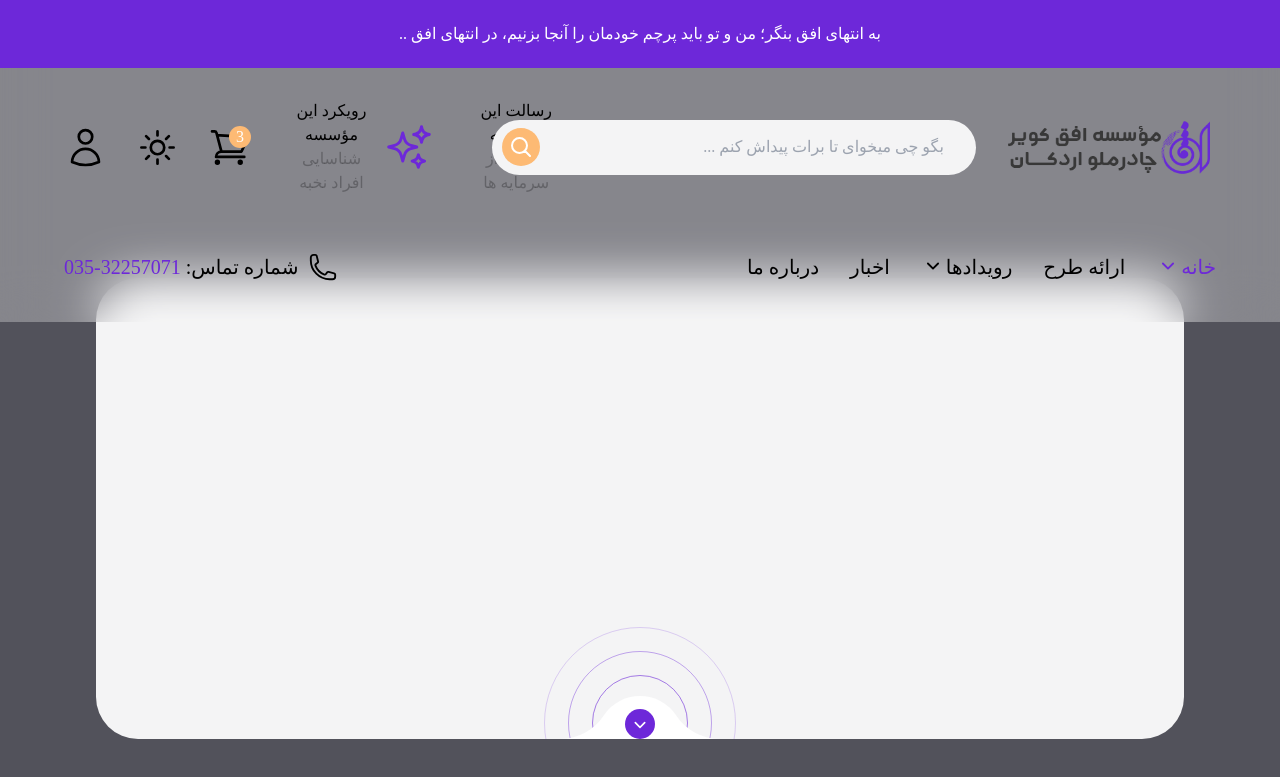
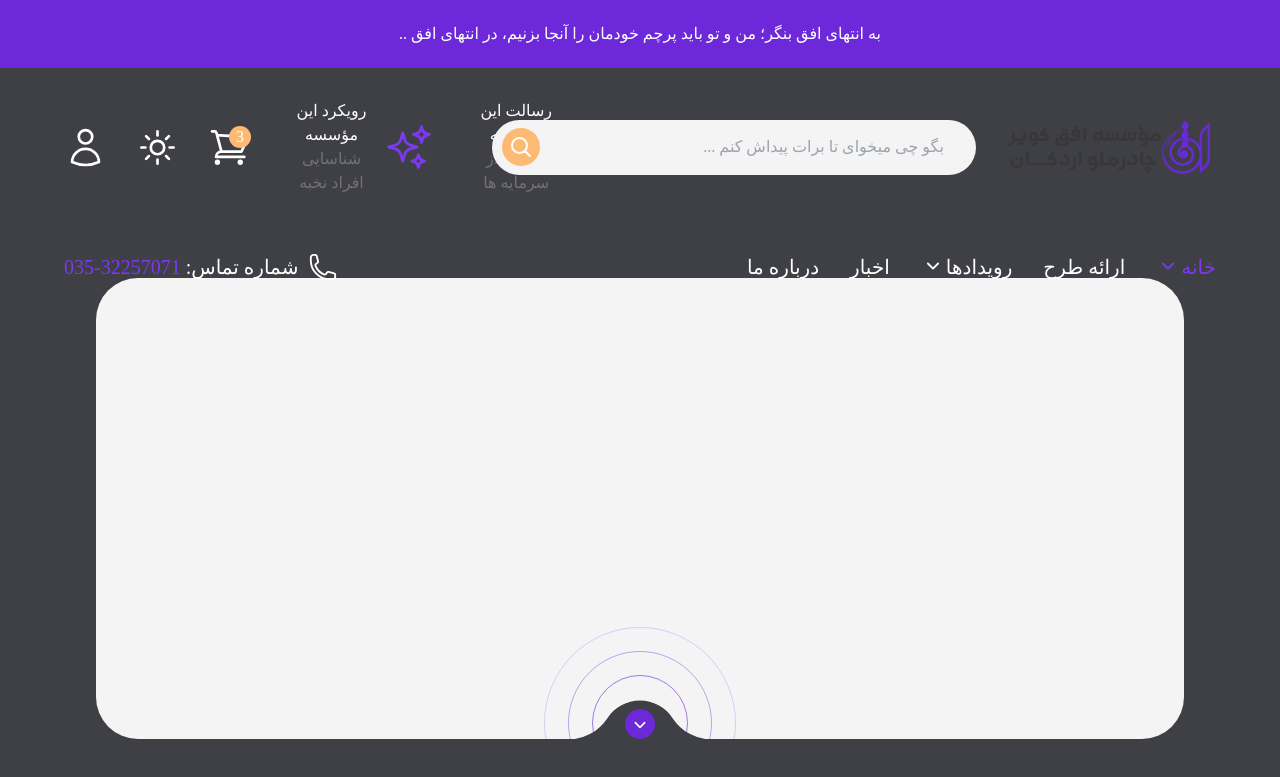
Before and after one commit to Erfanmah7/ofoghkca, a React (Vite) app: page / in a window 1280 px wide. Shown: the top 777 px of the page. Built offline with nearby package versions, Linux system fonts and the light colour scheme; a web font is replaced by a local one.

Commit message:
dark mode

```diff
--- a/index.html
+++ b/index.html
@@ -8,8 +8,56 @@
     <link rel="stylesheet" href="./*" />
   </head>
   <!-- bg-gray-100 -->
-  <body class="font-Dana bg-white dark:bg-zinc-600">
+  <body class="font-Dana bg-white dark:bg-zinc-700">
     <svg style="display: none">
+
+      <symbol
+      id="coin-icon"
+      xmlns="http://www.w3.org/2000/svg"
+      fill="none"
+      viewBox="0 0 24 24"
+      stroke="currentColor"
+    >
+      <path d="M20.25 6.375c0 2.278-3.694 4.125-8.25 4.125S3.75 8.653 3.75 6.375m16.5 0c0-2.278-3.694-4.125-8.25-4.125S3.75 4.097 3.75 6.375m16.5 0v11.25c0 2.278-3.694 4.125-8.25 4.125s-8.25-1.847-8.25-4.125V6.375m16.5 0v3.75m-16.5-3.75v3.75m16.5 0v3.75C20.25 16.153 16.556 18 12 18s-8.25-1.847-8.25-4.125v-3.75m16.5 0c0 2.278-3.694 4.125-8.25 4.125s-8.25-1.847-8.25-4.125" />
+    </symbol>
+
+    <symbol
+      id="like"
+      xmlns="http://www.w3.org/2000/svg"
+      fill="none"
+      viewBox="0 0 24 24"
+      stroke="currentColor"
+    >
+      <path d="M6.633 10.25c.806 0 1.533-.446 2.031-1.08a9.041 9.041 0 0 1 2.861-2.4c.723-.384 1.35-.956 1.653-1.715a4.498 4.498 0 0 0 .322-1.672V2.75a.75.75 0 0 1 .75-.75 2.25 2.25 0 0 1 2.25 2.25c0 1.152-.26 2.243-.723 3.218-.266.558.107 1.282.725 1.282m0 0h3.126c1.026 0 1.945.694 2.054 1.715.045.422.068.85.068 1.285a11.95 11.95 0 0 1-2.649 7.521c-.388.482-.987.729-1.605.729H13.48c-.483 0-.964-.078-1.423-.23l-3.114-1.04a4.501 4.501 0 0 0-1.423-.23H5.904m10.598-9.75H14.25M5.904 18.5c.083.205.173.405.27.602.197.4-.078.898-.523.898h-.908c-.889 0-1.713-.518-1.972-1.368a12 12 0 0 1-.521-3.507c0-1.553.295-3.036.831-4.398C3.387 9.953 4.167 9.5 5 9.5h1.053c.472 0 .745.556.5.96a8.958 8.958 0 0 0-1.302 4.665c0 1.194.232 2.333.654 3.375Z" />
+    </symbol>
+
+    <symbol
+      id="not-paid"
+      xmlns="http://www.w3.org/2000/svg"
+      fill="none"
+      viewBox="0 0 24 24"
+      stroke="currentColor"
+    >
+      <path d="M12 9v3.75m-9.303 3.376c-.866 1.5.217 3.374 1.948 3.374h14.71c1.73 0 2.813-1.874 1.948-3.374L13.949 3.378c-.866-1.5-3.032-1.5-3.898 0L2.697 16.126ZM12 15.75h.007v.008H12v-.008Z" />
+    </symbol>
+
+      <symbol
+        id="curev"
+        xmlns="http://www.w3.org/2000/svg"
+        fill="currentColor"
+        viewBox="0 0 213.72 57.85"
+      >
+        <defs><style></style></defs>
+        <g id="Layer_2" data-name="Layer 2">
+          <g id="Layer_1-2" data-name="Layer 1">
+            <path
+              class="cls-1"
+              d="M213.72,57.85H0A69.89,69.89,0,0,0,58.43,26.19a57.88,57.88,0,0,1,96.86,0A69.89,69.89,0,0,0,213.72,57.85Z"
+            />
+          </g>
+        </g>
+      </symbol>
+
       <symbol
         id="star"
         xmlns="http://www.w3.org/2000/svg"
--- a/src/layout/Header.jsx
+++ b/src/layout/Header.jsx
@@ -18,7 +18,8 @@ function Header() {
 
   return (
     <div>
-      <header className="z-50 backdrop-blur-xl bg-white/30  fixed justify-center flex flex-col top-0 left-0 right-0 pb-[40px]">
+      {/* backdrop-blur-xl bg-white/30 */}
+      <header className="z-50 fixed justify-center flex flex-col top-0 left-0 right-0 pb-[40px]">
         {/* header top */}
         <a
           href="#"
@@ -63,29 +64,33 @@ function Header() {
           <div className="flex justify-center items-center gap-10">
             <div className="flex items-center gap-x-3">
               <div>
-                <span className="flex items-center justify-center w-[43px] h-[43px] border-[3.5px] border-violet-700 rounded-xl p-1">
-                  <svg className="text-violet-700 h-6 w-6">
+                <span className="flex items-center justify-center w-[43px] h-[43px] border-[3.5px] dark:border-violet-600 border-violet-700 rounded-xl p-1">
+                  <svg className="text-violet-700 dark:text-violet-600 h-6 w-6">
                     <use href="#check"></use>
                   </svg>
                 </span>
               </div>
-              <div className="flex flex-col items-start">
+              <div className="flex flex-col items-start dark:text-white text-black">
                 <h3 className="font-DanaDemiBold">رسالت این مؤسسه</h3>
-                <span className="text-black/[26%]">حمایت از سرمایه ها</span>
+                <span className="text-black/[26%] dark:text-white/[26%]">
+                  حمایت از سرمایه ها
+                </span>
               </div>
             </div>
 
             <div className="flex items-center gap-x-3">
               <div>
                 <span className="flex items-center justify-center">
-                  <svg className="text-violet-700 w-[50px] h-[50px] ">
+                  <svg className="text-violet-700  dark:text-violet-600 w-[50px] h-[50px] ">
                     <use href="#star"></use>
                   </svg>
                 </span>
               </div>
-              <div className="flex flex-col items-start">
+              <div className="flex flex-col items-start  dark:text-white text-black">
                 <h3 className="font-DanaDemiBold">رویکرد این مؤسسه</h3>
-                <span className="text-black/[26%]">شناسایی افراد نخبه</span>
+                <span className="text-black/[26%]  dark:text-white/[26%]">
+                  شناسایی افراد نخبه
+                </span>
               </div>
             </div>
           </div>
@@ -94,7 +99,7 @@ function Header() {
           <div className="flex gap-x-[29px] items-center justify-center">
             <a href="#">
               <div className="relative">
-                <svg className="h-[43px] w-[43px]">
+                <svg className="h-[43px] w-[43px] dark:text-white text-black ">
                   <use href="#shop"></use>
                 </svg>
                 <span className="absolute right-0 top-0 flex items-center justify-center left-2.5 bg-orange-300 text-white p-px  rounded-full w-[22px] h-[22px]">
@@ -105,18 +110,18 @@ function Header() {
 
             {/* dark mode */}
             <div class="cursor-pointer" onClick={() => setMod(!mod)}>
-              <svg class="h-[43px] w-[43px] inline-block dark:hidden">
+              <svg class="h-[43px] w-[43px]  dark:text-white text-black inline-block dark:hidden">
                 <use href="#moon-icon"></use>
               </svg>
 
-              <svg class="h-[43px] w-[43px] hidden dark:inline-block">
+              <svg class="h-[43px] w-[43px] dark:text-white text-black  hidden dark:inline-block">
                 <use href="#sun-icon"></use>
               </svg>
             </div>
 
             {/* login */}
             <a href="#">
-              <svg className="h-[43px] w-[43px]">
+              <svg className="h-[43px] w-[43px] dark:text-white text-black ">
                 <use href="#login"></use>
               </svg>
             </a>
@@ -124,13 +129,16 @@ function Header() {
         </div>
 
         {/* sub header */}
-        <div className="flex justify-between items-center md:container mt-[57px]">
+        <div className="flex justify-between dark:text-white text-black items-center md:container mt-[57px]">
           {/* menu        */}
           <div>
             <nav>
               <ul className="flex gap-x-[31px] font-DanaDemiBold  text-xl">
                 <li>
-                  <a href="#" className="flex text-violet-700 gap-x-px">
+                  <a
+                    href="#"
+                    className="flex dark:text-violet-600 text-violet-700 gap-x-px"
+                  >
                     خانه
                     <svg className="h-6 w-6">
                       <use href="#arrow-b"></use>
@@ -166,7 +174,7 @@ function Header() {
               </svg>
             </div>
             <div>
-              شماره تماس: <span className="text-violet-700">32257071-035</span>
+              شماره تماس: <span className="text-violet-700 dark:text-violet-600">32257071-035</span>
             </div>
           </div>
         </div>
--- a/src/pages/FormPage.jsx
+++ b/src/pages/FormPage.jsx
@@ -22,39 +22,7 @@ function FormPage() {
   };
 
   return (
-    <>
-      <svg className="hidden">
-        <symbol
-          id="coin-icon"
-          xmlns="http://www.w3.org/2000/svg"
-          fill="none"
-          viewBox="0 0 24 24"
-          stroke="currentColor"
-        >
-          <path d="M20.25 6.375c0 2.278-3.694 4.125-8.25 4.125S3.75 8.653 3.75 6.375m16.5 0c0-2.278-3.694-4.125-8.25-4.125S3.75 4.097 3.75 6.375m16.5 0v11.25c0 2.278-3.694 4.125-8.25 4.125s-8.25-1.847-8.25-4.125V6.375m16.5 0v3.75m-16.5-3.75v3.75m16.5 0v3.75C20.25 16.153 16.556 18 12 18s-8.25-1.847-8.25-4.125v-3.75m16.5 0c0 2.278-3.694 4.125-8.25 4.125s-8.25-1.847-8.25-4.125" />
-        </symbol>
-
-        <symbol
-          id="like"
-          xmlns="http://www.w3.org/2000/svg"
-          fill="none"
-          viewBox="0 0 24 24"
-          stroke="currentColor"
-        >
-          <path d="M6.633 10.25c.806 0 1.533-.446 2.031-1.08a9.041 9.041 0 0 1 2.861-2.4c.723-.384 1.35-.956 1.653-1.715a4.498 4.498 0 0 0 .322-1.672V2.75a.75.75 0 0 1 .75-.75 2.25 2.25 0 0 1 2.25 2.25c0 1.152-.26 2.243-.723 3.218-.266.558.107 1.282.725 1.282m0 0h3.126c1.026 0 1.945.694 2.054 1.715.045.422.068.85.068 1.285a11.95 11.95 0 0 1-2.649 7.521c-.388.482-.987.729-1.605.729H13.48c-.483 0-.964-.078-1.423-.23l-3.114-1.04a4.501 4.501 0 0 0-1.423-.23H5.904m10.598-9.75H14.25M5.904 18.5c.083.205.173.405.27.602.197.4-.078.898-.523.898h-.908c-.889 0-1.713-.518-1.972-1.368a12 12 0 0 1-.521-3.507c0-1.553.295-3.036.831-4.398C3.387 9.953 4.167 9.5 5 9.5h1.053c.472 0 .745.556.5.96a8.958 8.958 0 0 0-1.302 4.665c0 1.194.232 2.333.654 3.375Z" />
-        </symbol>
-
-        <symbol
-          id="not-paid"
-          xmlns="http://www.w3.org/2000/svg"
-          fill="none"
-          viewBox="0 0 24 24"
-          stroke="currentColor"
-        >
-          <path d="M12 9v3.75m-9.303 3.376c-.866 1.5.217 3.374 1.948 3.374h14.71c1.73 0 2.813-1.874 1.948-3.374L13.949 3.378c-.866-1.5-3.032-1.5-3.898 0L2.697 16.126ZM12 15.75h.007v.008H12v-.008Z" />
-        </symbol>
-      </svg>
-
+    <div className="container mt-[246px]">
       <form
         className="rounded-md shadow-sm bg-white border-zinc-200 border dark:border-zinc-500 py-5 dark:bg-zinc-700 mt-48"
         onChange={changeHandler}
@@ -180,7 +148,7 @@ function FormPage() {
           </div>
         </div>
       </div>
-    </>
+    </div>
   );
 }
 
--- a/src/pages/HomePage.jsx
+++ b/src/pages/HomePage.jsx
@@ -8,10 +8,9 @@ function HomePage() {
         href="#"
         className="relative w-full flex justify-center h-[461px] bg-zinc-100  rounded-[42px] overflow-hidden"
       >
-        <img
-          className="absolute bottom-0  text-white w-40 z-20"
-          src="../assets/svg/toggle.svg"
-        />
+        <svg className="z-30 absolute -bottom-14 w-36 dark:text-zinc-700 text-white">
+          <use href="#curev"></use>
+        </svg>
 
         <a href="#" className="bottom-0 absolute flex justify-center">
           <svg className="z-30 h-[30px] w-[30px] rounded-full p-1 bg-violet-700 text-white">
```
Also changed, not shown: public/assets/svg/toggle.svg.
